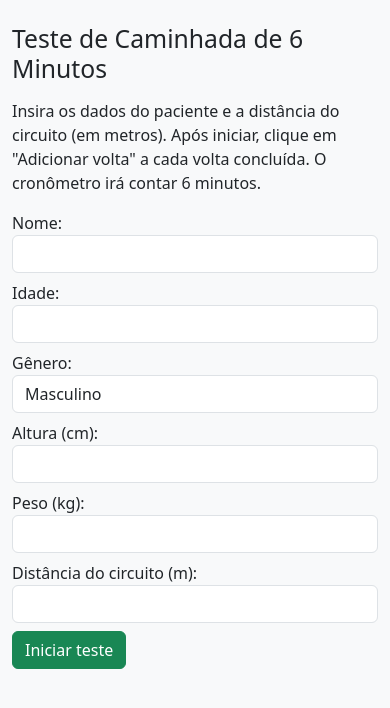
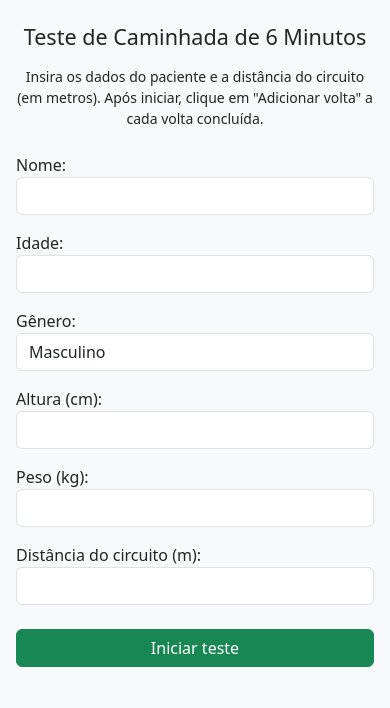
Before and after one commit to lukeyalves/TesteDeCaminhada, a Flask app: page / in a window 390 px wide. Shown: the top 708 px of the page. Run offline with Flask 3, Linux system fonts and the light colour scheme.

Commit message:
agora cria o pdf e é mobile adaptive

```diff
--- a/templates/index.html
+++ b/templates/index.html
@@ -2,56 +2,60 @@
 <html lang="pt-br">
 <head>
     <meta charset="UTF-8">
+    <meta name="viewport" content="width=device-width, initial-scale=1">
     <title>Teste de Caminhada de 6 Minutos</title>
     <link rel="stylesheet" href="https://cdn.jsdelivr.net/npm/bootstrap@5.3.0/dist/css/bootstrap.min.css">
     <link rel="stylesheet" href="{{ url_for('static', filename='style.css') }}">
 </head>
-<body class="container py-4">
-    <h2 class="mb-3">Teste de Caminhada de 6 Minutos</h2>
-    <p>Insira os dados do paciente e a distância do circuito (em metros). Após iniciar, clique em "Adicionar volta" a cada volta concluída. O cronômetro irá contar 6 minutos.</p>
+<body class="container py-4 px-3">
+    <h2 class="mb-3 text-center fs-4">Teste de Caminhada de 6 Minutos</h2>
+    <p class="text-center small mb-4">
+        Insira os dados do paciente e a distância do circuito (em metros). Após iniciar, clique em "Adicionar volta" a cada volta concluída.
+    </p>
 
-    <form id="formulario" method="POST">
-        <div class="mb-2">
+    <form id="formulario" method="POST" class="mx-auto" style="max-width: 500px;">
+        <div class="mb-3">
             <label>Nome:</label>
             <input type="text" class="form-control" name="nome" required>
         </div>
-        <div class="mb-2">
+        <div class="mb-3">
             <label>Idade:</label>
             <input type="number" class="form-control" name="idade" required>
         </div>
-        <div class="mb-2">
+        <div class="mb-3">
             <label>Gênero:</label>
             <select class="form-control" name="genero" required>
                 <option value="masculino">Masculino</option>
                 <option value="feminino">Feminino</option>
             </select>
         </div>
-        <div class="mb-2">
+        <div class="mb-3">
             <label>Altura (cm):</label>
             <input type="number" class="form-control" name="altura" required>
         </div>
-        <div class="mb-2">
+        <div class="mb-3">
             <label>Peso (kg):</label>
             <input type="number" class="form-control" name="peso" required>
         </div>
-        <div class="mb-2">
+        <div class="mb-3">
             <label>Distância do circuito (m):</label>
             <input type="number" class="form-control" name="circuito" required>
         </div>
 
         <div id="cronometro" class="my-4 text-center d-none">
-            <h3 id="timer">06:00</h3>
+            <h3 id="timer" class="fs-3">06:00</h3>
+            <h4 id="voltasDisplay" class="my-3 fs-5">Voltas: 0</h4>
+            <input type="hidden" id="voltas" name="voltas" value="0">
 
-            <!-- NOVO: Exibe número de voltas -->
-            <h4 id="voltasDisplay" class="my-3">Voltas: 0</h4>
-
-            <input type="hidden" id="voltas" name="voltas" value="0">
+            <div class="d-grid gap-2">
                 <button type="button" class="btn btn-primary" onclick="adicionarVolta()">Adicionar volta</button>
                 <button type="submit" class="btn btn-danger">Finalizar teste</button>
             </div>
+        </div>
 
-
+        <div class="d-grid mt-4">
             <button type="button" class="btn btn-success" onclick="iniciarCronometro()">Iniciar teste</button>
+        </div>
     </form>
 
     <script>
@@ -72,7 +76,6 @@
             intervalo = setInterval(() => {
                 tempo--;
                 document.getElementById('timer').innerText = formatarTempo(tempo);
-
                 if (tempo <= 0) {
                     clearInterval(intervalo);
                     document.getElementById('formulario').submit();
```
Also changed, not shown: templates/resultado.html (+72 -17 lines). Lines whose indentation alone changed are shown as unchanged.
